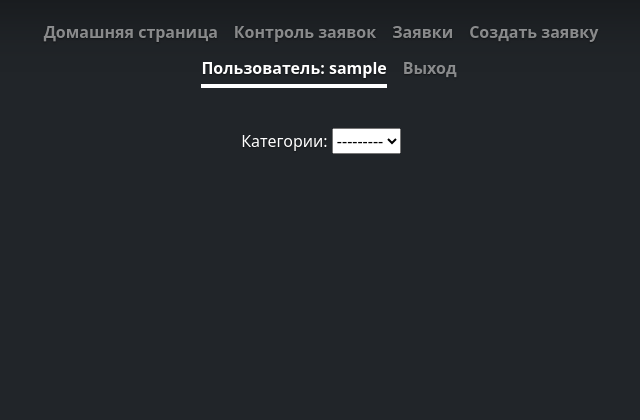
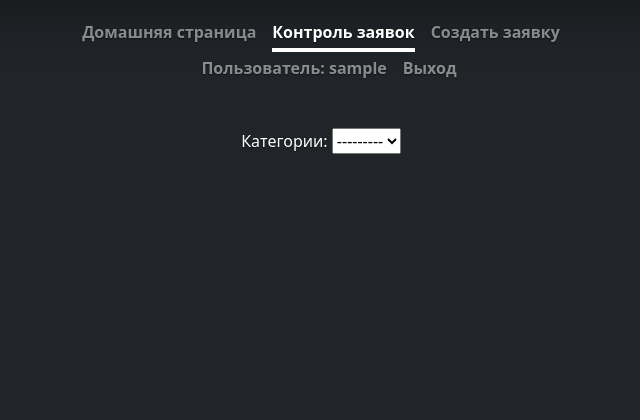
Before and after one commit to bebra678/Django_Praktika_1, a Django app: page /catalog/post-control/ in a window 1280 px wide. Shown: the top 420 px of the page, without its empty margins (319-959 px from the left). Run offline with Django 4.2, Linux system fonts and the light colour scheme; the visitor is signed in with stand-in values (Sample User, id 1); data that the repository does not hold is empty.

Commit message:
delete posts ulr

```diff
--- a/catalog/templates/catalog/personal_area.html
+++ b/catalog/templates/catalog/personal_area.html
@@ -20,7 +20,6 @@
           {%if user.is_staff %}
             <a class="nav-link fw-bold py-1 px-0" href="{% url 'post_control' %}">Контроль заявок</a>
           {%endif%}
-          <a class="nav-link fw-bold py-1 px-0" href="{% url 'posts' %}">Заявки</a>
           <a class="nav-link fw-bold py-1 px-0" href="{% url 'add_post' %}">Создать заявку</a>
           <a class="nav-link fw-bold py-1 px-0 active" href="{% url 'personal_area' %}">Пользователь: {{ user.get_username }}</a>
           <a class="nav-link fw-bold py-1 px-0" href="{% url 'logout'%}?next={{request.path}}">Выход</a>
--- a/catalog/templates/catalog/post_control.html
+++ b/catalog/templates/catalog/post_control.html
@@ -18,11 +18,11 @@
         <a class="nav-link fw-bold py-1 px-0" aria-current="page" href="{% url 'index' %}">Домашняя страница</a>
         {% if user.is_authenticated %}
           {%if user.is_staff %}
-            <a class="nav-link fw-bold py-1 px-0" href="{% url 'post_control' %}">Контроль заявок</a>
+            <a class="nav-link fw-bold py-1 px-0 active" href="{% url 'post_control' %}">Контроль
+                заявок</a>
           {%endif%}
-          <a class="nav-link fw-bold py-1 px-0" href="{% url 'posts' %}">Заявки</a>
           <a class="nav-link fw-bold py-1 px-0" href="{% url 'add_post' %}">Создать заявку</a>
-          <a class="nav-link fw-bold py-1 px-0 active" href="{% url 'personal_area' %}">Пользователь: {{ user.get_username }}</a>
+          <a class="nav-link fw-bold py-1 px-0" href="{% url 'personal_area' %}">Пользователь: {{ user.get_username }}</a>
           <a class="nav-link fw-bold py-1 px-0" href="{% url 'logout'%}?next={{request.path}}">Выход</a>
           {%else%}
           <a class="nav-link fw-bold py-1 px-0" href="{% url 'login'%}?next={{request.path}}">авторизация</a>
@@ -52,7 +52,7 @@
 
           {% if design.status == "new" %}
             <p>
-              <a href="{% url 'delete_post_by_user' design.id %}"><strong>Удалить заявку?</strong></a>
+              <a href="{% url 'delete_post' design.id %}"><strong>Удалить заявку?</strong></a>
             </p>
           <p>
               <a href="{% url 'update_form' design.id %}"><strong>Изменить заявку?</strong></a>
```
